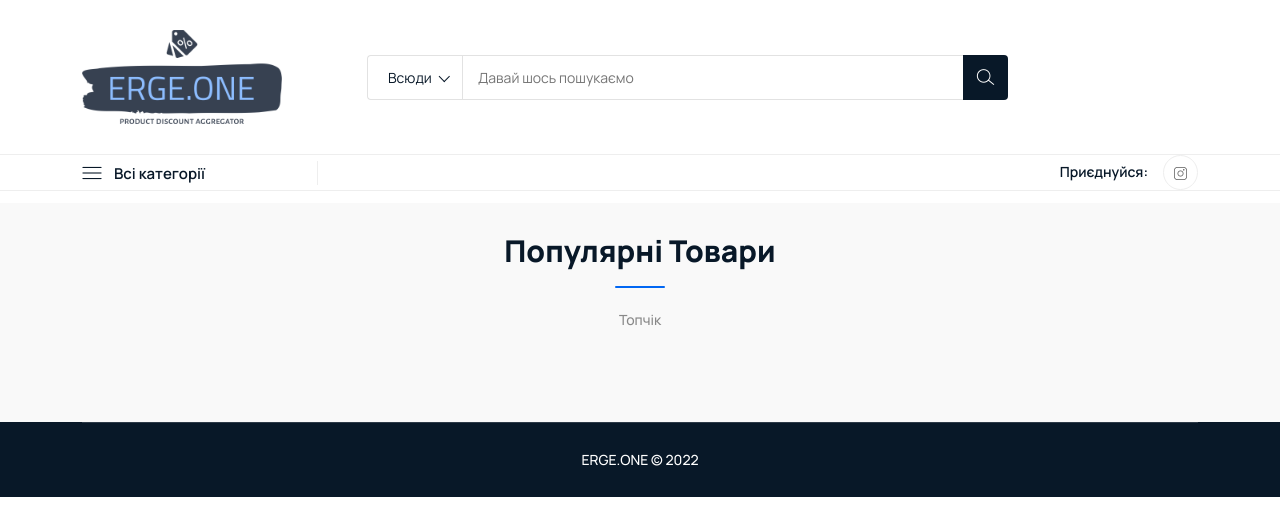
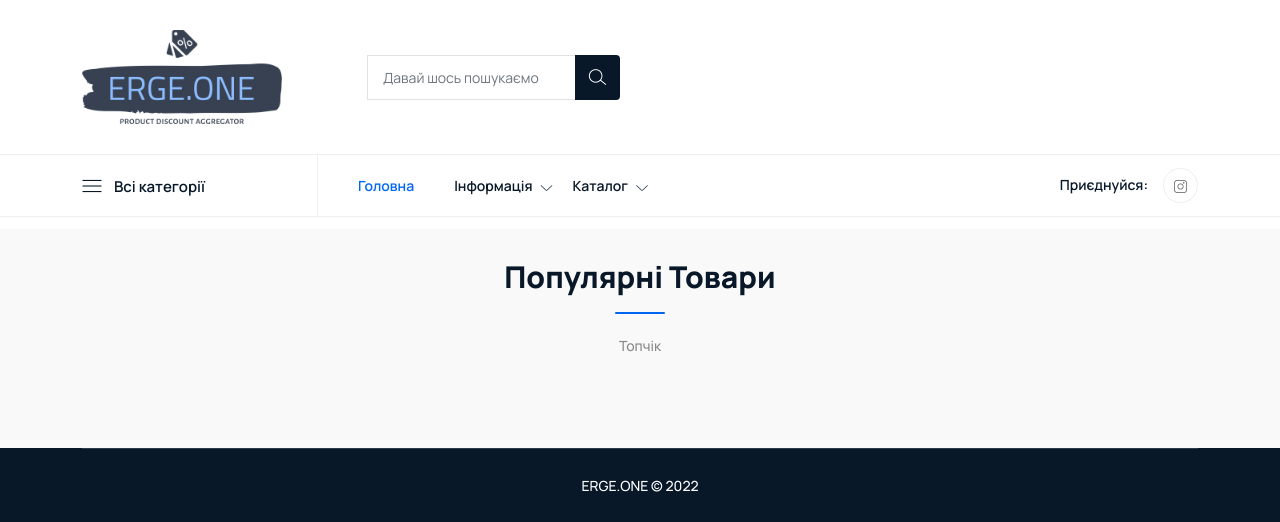
Before and after one commit to ergedevpy/eCatalog, a Django app: page / in a window 1280 px wide. Shown: the top 522 px of the page. Run offline with Django 4.2, Linux system fonts and the light colour scheme; data that the repository does not hold is empty; some libraries are stand-ins or nearby versions.

Commit message:
fix search and menu

```diff
--- /dev/null
+++ b/catalog/templates/catalog/cats_menu_tpl.html
@@ -0,0 +1,6 @@
+<ul class="sub-menu collapse" id="submenu-1-3">
+    {% for cat in categories %}
+        <li class="nav-item"><a href="{{ cat.get_absolute_url }}">{{ cat.name }}
+        </a></li>
+    {% endfor %}
+</ul>
--- a/catalog/templatetags/cats.py
+++ b/catalog/templatetags/cats.py
@@ -10,3 +10,9 @@ register = template.Library()
 def show_cats():
     categories = Category.objects.annotate(cnt=Count('product')).filter(cnt__gt=0)
     return {'categories': categories}
+
+
+@register.inclusion_tag('catalog/cats_menu_tpl.html')
+def show_menu_cats():
+    categories = Category.objects.annotate(cnt=Count('product')).filter(cnt__gt=0)
+    return {'categories': categories}
--- a/templates/inc/_header.html
+++ b/templates/inc/_header.html
@@ -13,24 +13,22 @@
                     </a>
                     <!-- End Header Logo -->
                 </div>
-                <div class="col-lg-7 col-md-9 d-xs-none">
+                <div class="col-lg-5 col-md-7 d-xs-none">
                     <!-- Start Main Menu Search -->
                     <div class="main-menu-search">
                         <!-- navbar search start -->
                         <div class="navbar-search search-style-5">
-                            <div class="search-select">
-                                <div class="select-position">
-                                    <select id="select1">
-                                        <option selected>Всюди</option>
-                                    </select>
+
+                            <form class="d-flex">
+
+                                <div class="search-input">
+                                    <input type="search" class="form-control me-2" placeholder="Давай шось пошукаємо">
                                 </div>
-                            </div>
-                            <div class="search-input">
-                                <input type="text" placeholder="Давай шось пошукаємо">
-                            </div>
-                            <div class="search-btn">
-                                <button><i class="lni lni-search-alt"></i></button>
-                            </div>
+                                <div class="search-btn">
+                                    <button><i class="lni lni-search-alt"></i></button>
+                                </div>
+
+                            </form>
                         </div>
                         <!-- navbar search Ends -->
                     </div>
@@ -60,7 +58,23 @@
                         </button>
                         <div class="collapse navbar-collapse sub-menu-bar" id="navbarSupportedContent">
                             <ul id="nav" class="navbar-nav ms-auto">
-
+                                <li class="nav-item">
+                                    <a href="{% url 'catalog:home' %}" class="active" aria-label="Toggle navigation">Головна</a>
+                                </li>
+                                <li class="nav-item">
+                                    <a class="dd-menu collapsed" href="javascript:void(0)" data-bs-toggle="collapse"
+                                       data-bs-target="#submenu-1-2" aria-controls="navbarSupportedContent"
+                                       aria-expanded="false" aria-label="Toggle navigation">Інформація</a>
+                                    <ul class="sub-menu collapse" id="submenu-1-2">
+                                        <li class="nav-item"><a href="{% url 'catalog:home' %}">Про сайт</a></li>
+                                    </ul>
+                                </li>
+                                <li class="nav-item">
+                                    <a class="dd-menu collapsed" href="javascript:void(0)" data-bs-toggle="collapse"
+                                       data-bs-target="#submenu-1-3" aria-controls="navbarSupportedContent"
+                                       aria-expanded="false" aria-label="Toggle navigation">Каталог</a>
+                                    {% show_menu_cats %}
+                                </li>
                             </ul>
                         </div> <!-- navbar collapse -->
                     </nav>
```
